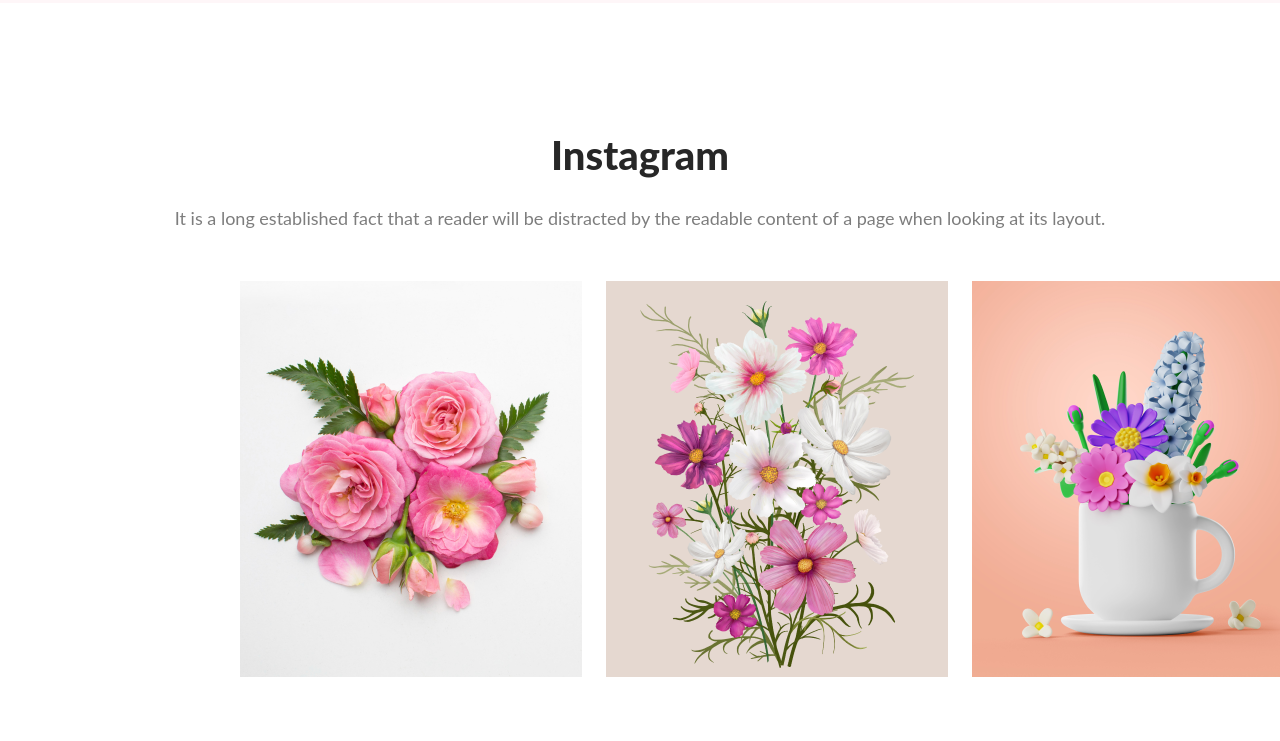
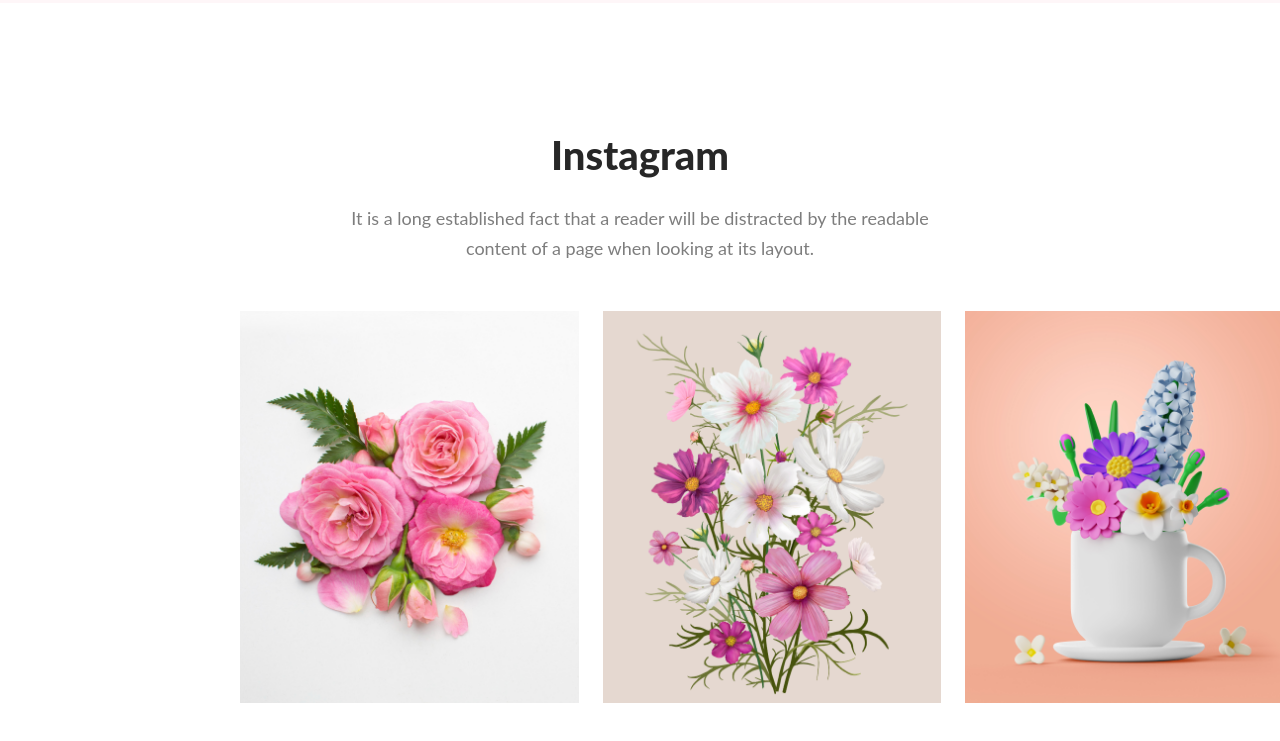
Before and after one commit to Mahadi-Hasan402180/First-assainment, a plain HTML site: page index.html in a window 1280 px wide. Shown: the part 1273-2014 px from the top of the page. Drawn offline with Linux system fonts and the light colour scheme.

Commit message:
instagram end

```diff
--- a/index.html
+++ b/index.html
@@ -52,15 +52,15 @@
           <section>
             <div>
                 <h3 class="instagram-title">Instagram</h3>
-                <p class="instagram-description">It is a long established fact that a reader will be distracted by the readable content of a page when looking at its layout.</p>
+                <p class="instagram-description">It is a long established fact that a reader will be distracted by the readable <br> content of a page when looking at its layout.</p>
 
             </div>
 
             <div class="instragram-img">
-                <img src="./Flower Asset/Rectangle 3.png" alt="">
-                <img src="./Flower Asset/Rectangle 4.png" alt="">
-                <img src="./Flower Asset/Rectangle 5.png" alt="">
-                <img src="./Flower Asset/Rectangle 6.png" alt="">
+                <img class="image-insta" src="./Flower Asset/Rectangle 3.png" alt="">
+                <img class="image-insta" src="./Flower Asset/Rectangle 4.png" alt="">
+                <img class="image-insta" src="./Flower Asset/Rectangle 5.png" alt="">
+                <img class="image-insta" src="./Flower Asset/Rectangle 6.png" alt="">
 
 
             </div>
--- a/style.css
+++ b/style.css
@@ -145,4 +145,10 @@ body{
     padding-bottom: 128px;
     padding-left: 240px;
     padding-right: 240px;
+
 }
+.image-insta{
+    width: 342px;
+    height: 392px;
+
+}
```
